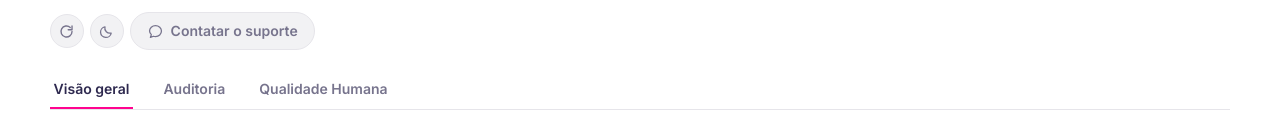
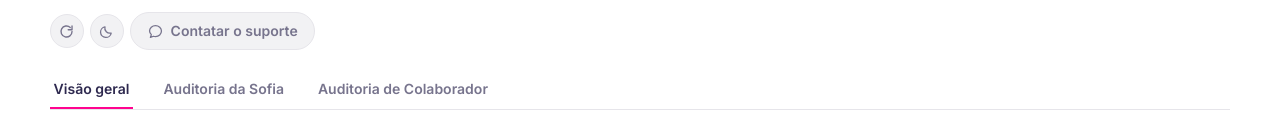
Before and after one commit to advescalavel/painel-sofia-engel-advogados, a website: page templates/index.html in a window 1280 px wide. Shown: the part 174-308 px from the top of the page. Drawn offline with Linux system fonts and the light colour scheme; files that its build step writes are made by us from their sources; no server answers; files whose address does not match are found by name.

Commit message:
Update index.html

```diff
--- a/templates/index.html
+++ b/templates/index.html
@@ -88,8 +88,8 @@
 
   <nav class="tabs" role="tablist" aria-label="Seções do painel">
     <button class="tabs__opt is-active" id="tab-visao" role="tab" aria-selected="true" aria-controls="painel-visao">Visão geral</button>
-    <button class="tabs__opt" id="tab-auditoria" role="tab" aria-selected="false" aria-controls="painel-auditoria">Auditoria</button>
-    <button class="tabs__opt" id="tab-qualidade-humana" role="tab" aria-selected="false" aria-controls="painel-qualidade-humana">Qualidade Humana</button>
+    <button class="tabs__opt" id="tab-auditoria" role="tab" aria-selected="false" aria-controls="painel-auditoria">Auditoria da Sofia</button>
+    <button class="tabs__opt" id="tab-qualidade-humana" role="tab" aria-selected="false" aria-controls="painel-qualidade-humana">Auditoria de Colaborador</button>
   </nav>
 
   <main>
```
